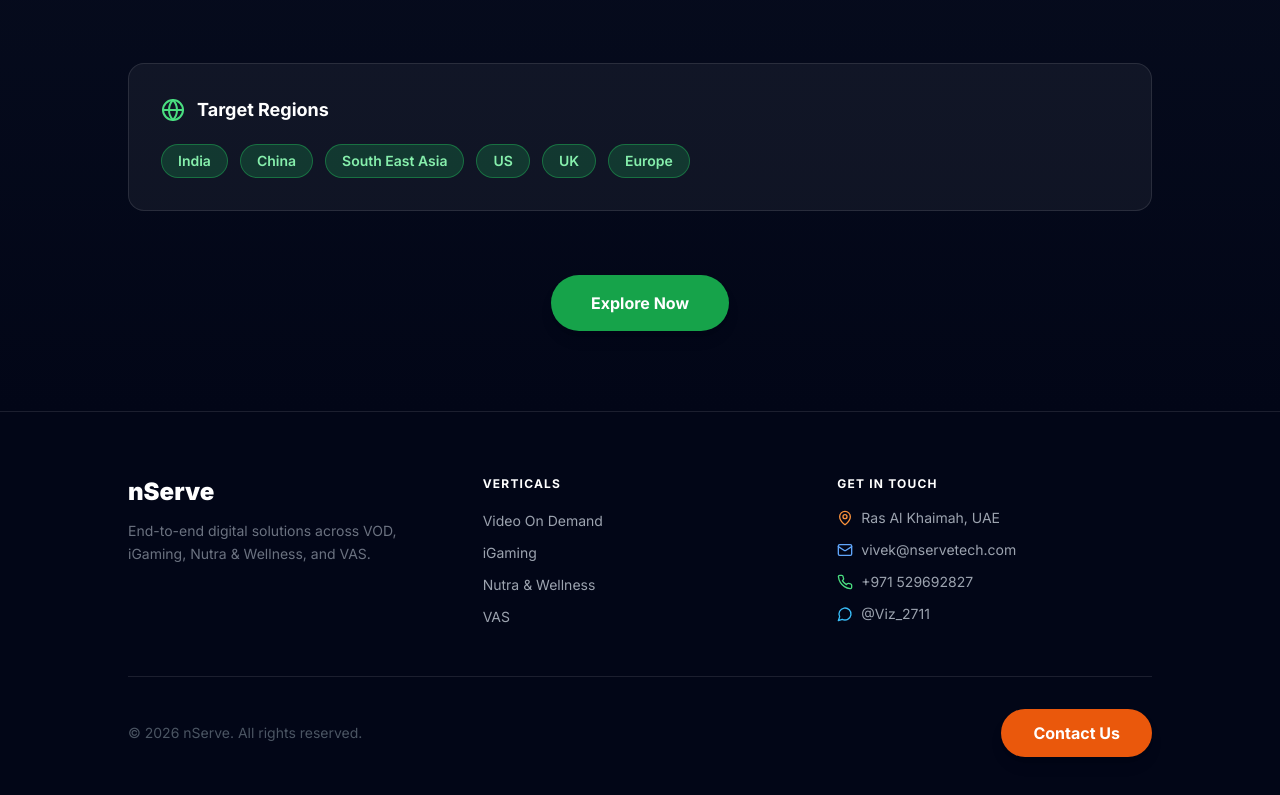
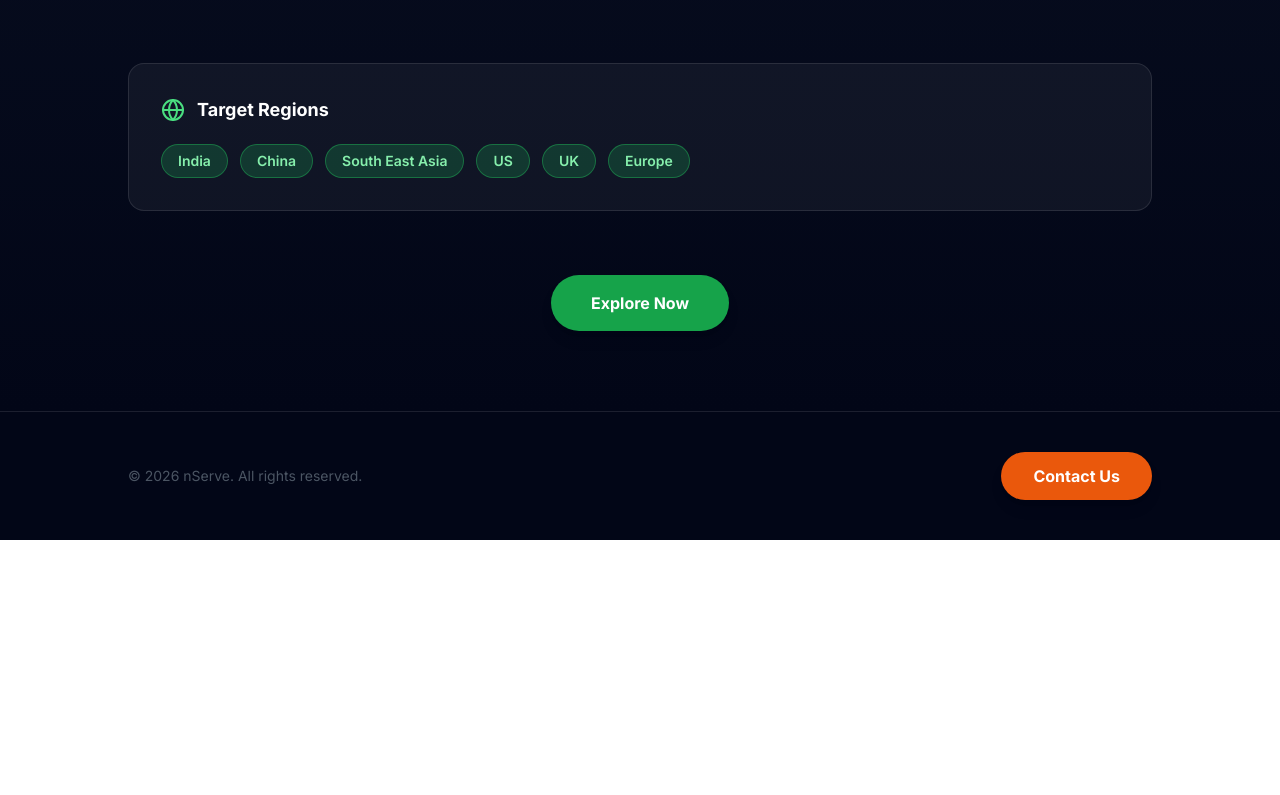
Before and after one commit to akashzeen-art/nServe.Service, a React (Vite) app: page /nutra in a window 1280 px wide. Shown: the part 1942-2737 px from the top of the page. After the commit the page ends 2482 px from the top, so only its background shows below. Built offline with nearby package versions, Linux system fonts and the light colour scheme.

Commit message:
Remove form, map, WhatsApp from Contact; simplify Footer to copyright + Contact Us button

```diff
--- a/src/components/Footer.tsx
+++ b/src/components/Footer.tsx
@@ -1,71 +1,11 @@
 import { useNavigate } from "react-router-dom";
-import { MapPin, Mail, Phone, MessageCircle } from "lucide-react";
 
 export default function Footer() {
   const navigate = useNavigate();
 
   return (
-    <footer className="bg-slate-950 border-t border-white/10 px-6 py-16">
-      <div className="max-w-5xl mx-auto">
-
-        <div className="grid grid-cols-1 md:grid-cols-3 gap-10 mb-12">
-
-          {/* Brand */}
-          <div>
-            <h3 className="text-white font-black text-2xl mb-3">nServe</h3>
-            <p className="text-gray-500 text-sm leading-relaxed">
-              End-to-end digital solutions across VOD, iGaming, Nutra & Wellness, and VAS.
-            </p>
-          </div>
-
-          {/* Quick links */}
-          <div>
-            <h4 className="text-white font-bold mb-4 uppercase tracking-widest text-xs">Verticals</h4>
-            <ul className="space-y-2">
-              {[
-                { label: "Video On Demand", path: "/vod" },
-                { label: "iGaming", path: "/igaming" },
-                { label: "Nutra & Wellness", path: "/nutra" },
-                { label: "VAS", path: "/vas" },
-              ].map(({ label, path }) => (
-                <li key={path}>
-                  <button
-                    onClick={() => navigate(path)}
-                    className="text-gray-400 hover:text-white text-sm transition-colors"
-                  >
-                    {label}
-                  </button>
-                </li>
-              ))}
-            </ul>
-          </div>
-
-          {/* Contact snippet */}
-          <div>
-            <h4 className="text-white font-bold mb-4 uppercase tracking-widest text-xs">Get In Touch</h4>
-            <ul className="space-y-3">
-              <li className="flex items-start gap-2 text-gray-400 text-sm">
-                <MapPin className="w-4 h-4 text-orange-400 shrink-0 mt-0.5" />
-                Ras Al Khaimah, UAE
-              </li>
-              <li className="flex items-center gap-2">
-                <Mail className="w-4 h-4 text-blue-400 shrink-0" />
-                <a href="mailto:vivek@nservetech.com" className="text-gray-400 hover:text-white text-sm transition-colors">vivek@nservetech.com</a>
-              </li>
-              <li className="flex items-center gap-2">
-                <Phone className="w-4 h-4 text-green-400 shrink-0" />
-                <a href="tel:+971529692827" className="text-gray-400 hover:text-white text-sm transition-colors">+971 529692827</a>
-              </li>
-              <li className="flex items-center gap-2">
-                <MessageCircle className="w-4 h-4 text-sky-400 shrink-0" />
-                <a href="https://t.me/Viz_2711" target="_blank" rel="noreferrer" className="text-gray-400 hover:text-white text-sm transition-colors">@Viz_2711</a>
-              </li>
-            </ul>
-          </div>
-        </div>
-
-        {/* Contact Us CTA */}
-        <div className="flex flex-col sm:flex-row items-center justify-between gap-6 pt-8 border-t border-white/10">
+    <footer className="bg-slate-950 border-t border-white/10 px-6 py-10">
+      <div className="max-w-5xl mx-auto flex flex-col sm:flex-row items-center justify-between gap-6">
         <p className="text-gray-600 text-sm">© {new Date().getFullYear()} nServe. All rights reserved.</p>
         <button
           onClick={() => navigate("/contact")}
@@ -74,8 +14,6 @@ export default function Footer() {
           Contact Us
         </button>
       </div>
-
-      </div>
     </footer>
   );
 }
--- a/src/pages/Contact.tsx
+++ b/src/pages/Contact.tsx
@@ -1,17 +1,7 @@
-import { useState } from "react";
-import { MapPin, Mail, Phone, Send, MessageCircle } from "lucide-react";
+import { MapPin, Mail, Phone, MessageCircle } from "lucide-react";
 import Navbar from "@/components/Navbar";
 
 export default function Contact() {
-  const [form, setForm] = useState({ name: "", email: "", phone: "", message: "" });
-
-  const handleSubmit = (e: React.FormEvent) => {
-    e.preventDefault();
-    const subject = encodeURIComponent("Enquiry from nServe Website");
-    const body = encodeURIComponent(`Name: ${form.name}\nEmail: ${form.email}\nPhone: ${form.phone}\n\nMessage:\n${form.message}`);
-    window.open(`mailto:vivek@nservetech.com?subject=${subject}&body=${body}`);
-  };
-
   return (
     <div className="min-h-screen bg-slate-950">
       <Navbar title="Contact Us" />
@@ -22,13 +12,7 @@ export default function Contact() {
         <p className="text-gray-400 text-lg md:text-xl">We're here to help. Reach out to us anytime.</p>
       </div>
 
-      <div className="max-w-6xl mx-auto px-6 pb-24 space-y-12">
-
-        {/* Info + Form grid */}
-        <div className="grid md:grid-cols-2 gap-8">
-
-          {/* Contact Info */}
-          <div className="space-y-6">
+      <div className="max-w-2xl mx-auto px-6 pb-24 space-y-6">
 
         {/* Address */}
         <div className="rounded-2xl bg-white/5 border border-white/10 p-6 flex gap-4">
@@ -81,79 +65,8 @@ export default function Contact() {
             <a href="https://t.me/Vik_Phoenix" target="_blank" rel="noreferrer" className="block text-sky-400 hover:text-sky-300 text-sm transition-colors mt-1">@Vik_Phoenix</a>
           </div>
         </div>
-          </div>
-
-          {/* Contact Form */}
-          <form onSubmit={handleSubmit} className="rounded-2xl bg-white/5 border border-white/10 p-8 space-y-5">
-            <h2 className="text-2xl font-black text-white mb-2">Send a Message</h2>
-
-            {[
-              { key: "name", label: "Name", type: "text", placeholder: "Your name" },
-              { key: "email", label: "Email", type: "email", placeholder: "your@email.com" },
-              { key: "phone", label: "Phone", type: "tel", placeholder: "+91 XXXXX XXXXX" },
-            ].map(({ key, label, type, placeholder }) => (
-              <div key={key}>
-                <label className="block text-gray-400 text-sm mb-1.5">{label}</label>
-                <input
-                  type={type}
-                  placeholder={placeholder}
-                  value={form[key as keyof typeof form]}
-                  onChange={(e) => setForm({ ...form, [key]: e.target.value })}
-                  className="w-full bg-white/5 border border-white/10 rounded-xl px-4 py-3 text-white placeholder-gray-600 focus:outline-none focus:border-orange-500/50 transition-colors text-sm"
-                  required
-                />
-              </div>
-            ))}
-
-            <div>
-              <label className="block text-gray-400 text-sm mb-1.5">Message</label>
-              <textarea
-                rows={4}
-                placeholder="How can we help you?"
-                value={form.message}
-                onChange={(e) => setForm({ ...form, message: e.target.value })}
-                className="w-full bg-white/5 border border-white/10 rounded-xl px-4 py-3 text-white placeholder-gray-600 focus:outline-none focus:border-orange-500/50 transition-colors text-sm resize-none"
-                required
-              />
-            </div>
-
-            <button
-              type="submit"
-              className="w-full bg-orange-600 hover:bg-orange-700 text-white font-bold py-3.5 rounded-xl flex items-center justify-center gap-2 transition-all duration-200 hover:scale-[1.02] active:scale-95"
-            >
-              <Send className="w-4 h-4" />
-              Send Message
-            </button>
-          </form>
-        </div>
-
-        {/* Google Map */}
-        <div className="rounded-2xl overflow-hidden border border-white/10 h-72">
-          <iframe
-            src="https://www.google.com/maps/embed?pb=!1m18!1m12!1m3!1d3607.0!2d55.9!3d25.7!2m3!1f0!2f0!3f0!3m2!1i1024!2i768!4f13.1!3m3!1m2!1s0x0%3A0x0!2sRas+Al+Khaimah+UAE!5e0!3m2!1sen!2s!4v1"
-            width="100%"
-            height="100%"
-            style={{ border: 0, filter: "invert(90%) hue-rotate(180deg)" }}
-            allowFullScreen
-            loading="lazy"
-            referrerPolicy="no-referrer-when-downgrade"
-          />
-        </div>
 
       </div>
-
-      {/* WhatsApp floating button */}
-      <a
-        href="https://wa.me/971529692827"
-        target="_blank"
-        rel="noreferrer"
-        className="fixed bottom-6 right-6 z-50 w-14 h-14 bg-green-500 hover:bg-green-600 rounded-full flex items-center justify-center shadow-xl hover:scale-110 transition-all duration-200"
-        title="Chat on WhatsApp"
-      >
-        <svg viewBox="0 0 24 24" className="w-7 h-7 fill-white">
-          <path d="M17.472 14.382c-.297-.149-1.758-.867-2.03-.967-.273-.099-.471-.148-.67.15-.197.297-.767.966-.94 1.164-.173.199-.347.223-.644.075-.297-.15-1.255-.463-2.39-1.475-.883-.788-1.48-1.761-1.653-2.059-.173-.297-.018-.458.13-.606.134-.133.298-.347.446-.52.149-.174.198-.298.298-.497.099-.198.05-.371-.025-.52-.075-.149-.669-1.612-.916-2.207-.242-.579-.487-.5-.669-.51-.173-.008-.371-.01-.57-.01-.198 0-.52.074-.792.372-.272.297-1.04 1.016-1.04 2.479 0 1.462 1.065 2.875 1.213 3.074.149.198 2.096 3.2 5.077 4.487.709.306 1.262.489 1.694.625.712.227 1.36.195 1.871.118.571-.085 1.758-.719 2.006-1.413.248-.694.248-1.289.173-1.413-.074-.124-.272-.198-.57-.347m-5.421 7.403h-.004a9.87 9.87 0 01-5.031-1.378l-.361-.214-3.741.982.998-3.648-.235-.374a9.86 9.86 0 01-1.51-5.26c.001-5.45 4.436-9.884 9.888-9.884 2.64 0 5.122 1.03 6.988 2.898a9.825 9.825 0 012.893 6.994c-.003 5.45-4.437 9.884-9.885 9.884m8.413-18.297A11.815 11.815 0 0012.05 0C5.495 0 .16 5.335.157 11.892c0 2.096.547 4.142 1.588 5.945L.057 24l6.305-1.654a11.882 11.882 0 005.683 1.448h.005c6.554 0 11.89-5.335 11.893-11.893a11.821 11.821 0 00-3.48-8.413z" />
-        </svg>
-      </a>
     </div>
   );
 }
```
Lines whose indentation alone changed are shown as unchanged.
